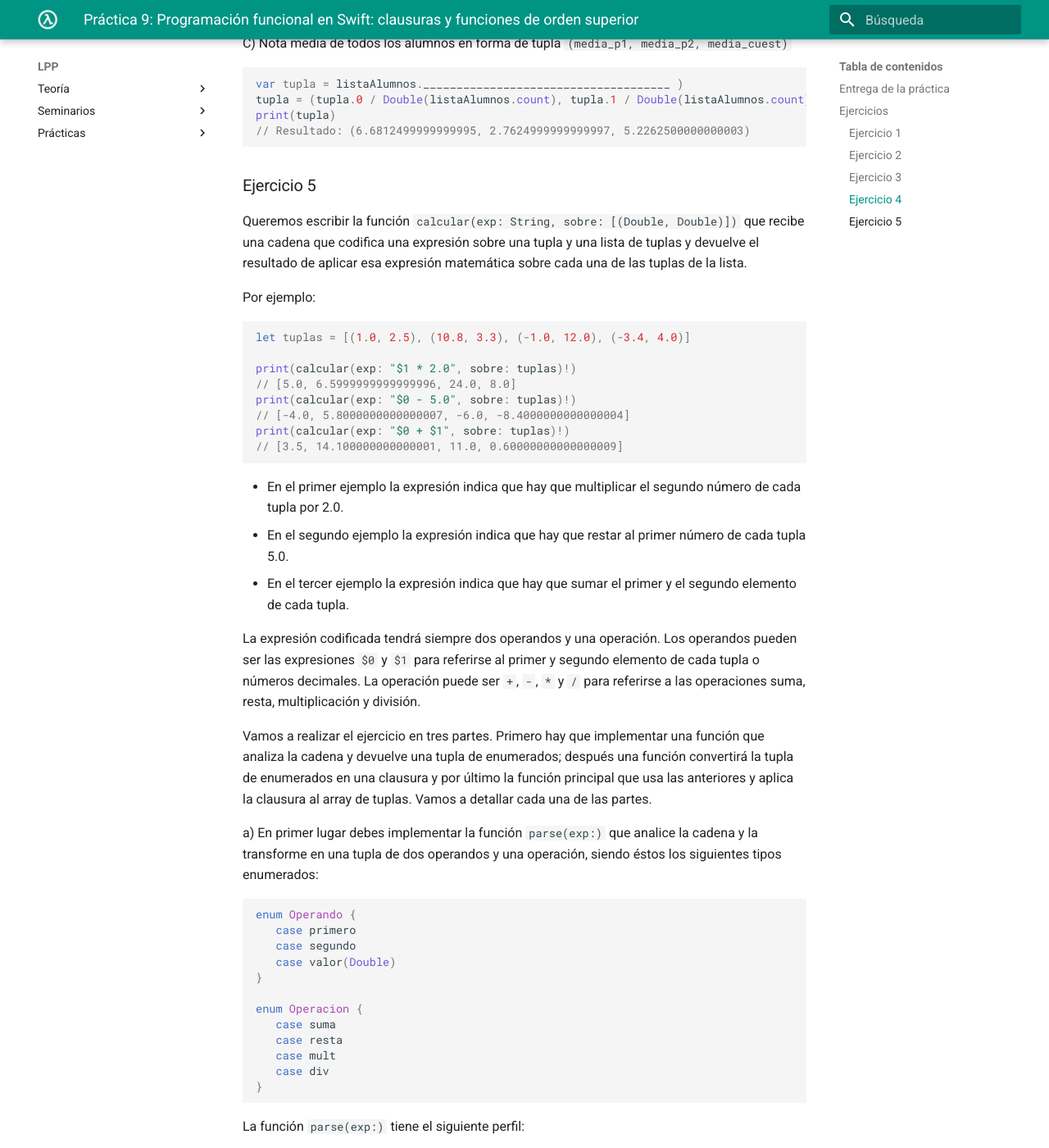
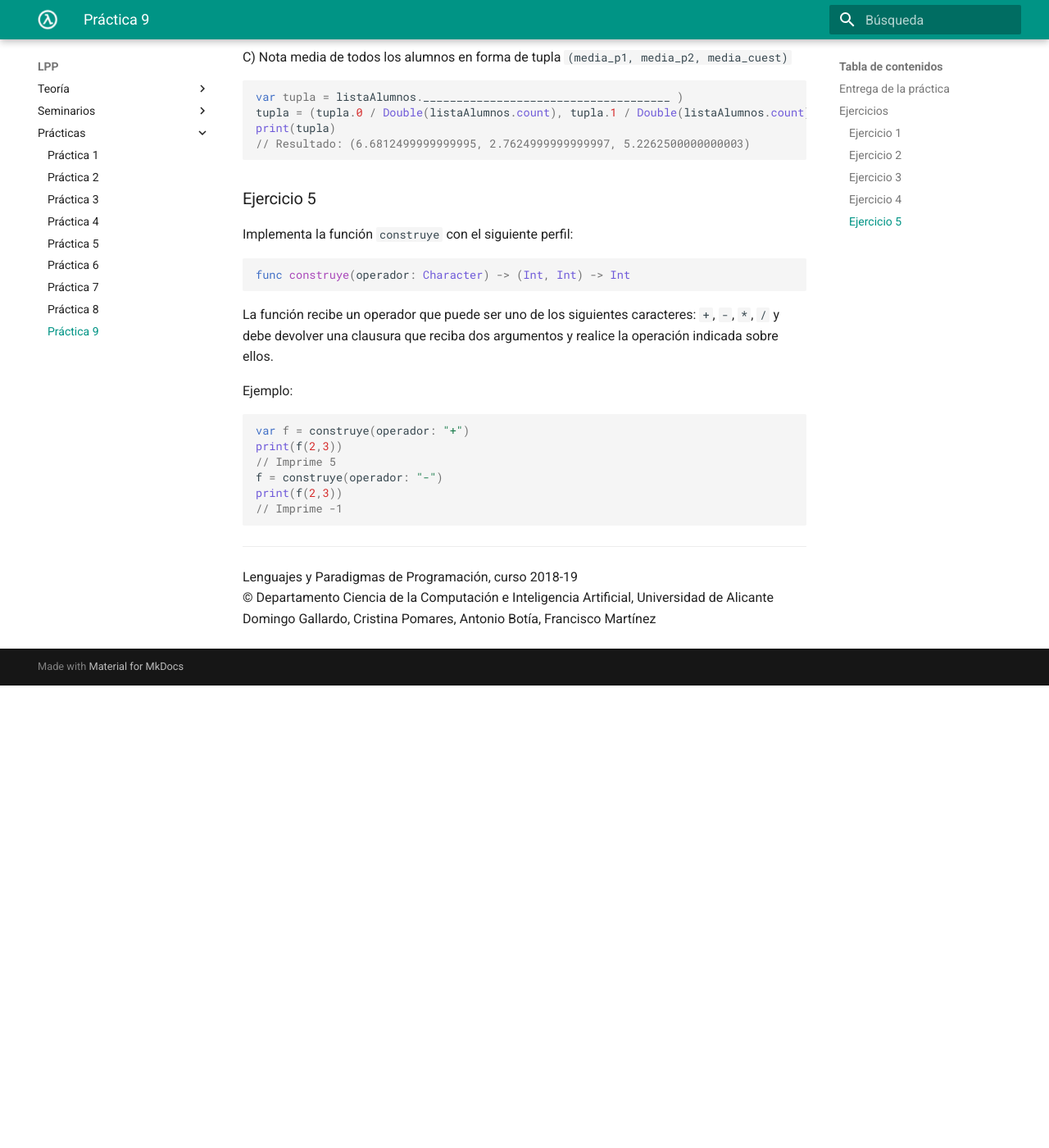
Before and after one commit to domingogallardo/apuntes-lpp, an MkDocs documentation site: the page built from docs/practicas/practica09/practica09.md, in a window 1280 px wide and 1400 px high, scrolled down 4767 px. Shown: the whole window at 82% size. Built offline with MkDocs 1.6.1 and Material for MkDocs 9.7.7, drawn with Linux system fonts in a browser that asks for light colours; after the commit the page ends 5603 px from its top, so only the background shows below that; some of the changed text lies outside the part shown.

Commit message:
Práctica 9

````diff
--- a/docs/practicas/practica09/practica09.md
+++ b/docs/practicas/practica09/practica09.md
@@ -157,24 +157,25 @@ de nota)
 parcial 3 para aprobar la asignatura en la convocatoria de Junio
 (orden decreciente de nota necesaria)
 
-**AYUDA:**
+Las ordenaciones hay que realizarlas usando la función `sorted`.
 
-Para que los listados se muestren formateados con espacios, puedes usar la siguiente
-función (para ello también debes incluir el import que se indica)
+!!! Note "Nota"
+    Para que los listados se muestren formateados con espacios, puedes usar la siguiente
+    función (para ello también debes incluir el import que se indica)
 
-```swift
+    ```swift
 
-import Foundation
+    import Foundation
 
-func imprimirListadoAlumnos(_ alumnos: [(String, Double, Double, Double, Int)]) {
-    print("Alumno   Parcial1   Parcial2   Cuest  Años")
-    for alu in alumnos {
-        alu.0.withCString {
-            print(String(format:"%-10s %5.2f      %5.2f    %5.2f  %3d", $0, alu.1,alu.2,alu.3,alu.4))
+    func imprimirListadoAlumnos(_ alumnos: [(String, Double, Double, Double, Int)]) {
+        print("Alumno   Parcial1   Parcial2   Cuest  Años")
+        for alu in alumnos {
+            alu.0.withCString {
+                print(String(format:"%-10s %5.2f      %5.2f    %5.2f  %3d", $0, alu.1,alu.2,alu.3,alu.4))
+            }
         }
     }
-}
-```
+    ```
 
 
 Ejemplo:
@@ -259,129 +260,28 @@ print(tupla)
 // Resultado: (6.6812499999999995, 2.7624999999999997, 5.2262500000000003)
 ```
 
-### Ejercicio 5
+### Ejercicio 5 ###
 
-Queremos escribir la función `calcular(exp: String, sobre:
-[(Double, Double)])` que recibe una cadena que codifica una expresión
-sobre una tupla y una lista de tuplas y devuelve el resultado de aplicar
-esa expresión matemática sobre cada una de las tuplas de la lista.
 
-Por ejemplo:
+Implementa la función `construye` con el siguiente perfil:
 
 ```swift
-
-let tuplas = [(1.0, 2.5), (10.8, 3.3), (-1.0, 12.0), (-3.4, 4.0)]
-
-print(calcular(exp: "$1 * 2.0", sobre: tuplas)!)
-// [5.0, 6.5999999999999996, 24.0, 8.0]
-print(calcular(exp: "$0 - 5.0", sobre: tuplas)!)
-// [-4.0, 5.8000000000000007, -6.0, -8.4000000000000004]
-print(calcular(exp: "$0 + $1", sobre: tuplas)!)
-// [3.5, 14.100000000000001, 11.0, 0.60000000000000009]
+func construye(operador: Character) -> (Int, Int) -> Int
 ```
 
-- En el primer ejemplo la expresión indica que hay que multiplicar el
-  segundo número de cada tupla por 2.0.
-- En el segundo ejemplo la expresión indica que hay que restar al
-  primer número de cada tupla 5.0.
-- En el tercer ejemplo la expresión indica que hay que sumar el primer
-  y el segundo elemento de cada tupla.
+La función recibe un operador que puede ser uno de los siguientes
+caracteres: `+`, `-`, `*`, `/` y debe devolver una clausura que reciba
+dos argumentos y realice la operación indicada sobre ellos.
 
-La expresión codificada tendrá siempre dos operandos y una
-operación. Los operandos pueden ser las expresiones `$0` y `$1` para
-referirse al primer y segundo elemento de cada tupla o números
-decimales. La operación puede ser `+`, `-`, `*` y `/` para referirse a
-las operaciones suma, resta, multiplicación y división.
-
-Vamos a realizar el ejercicio en tres partes. Primero hay que
-implementar una función que analiza la cadena y devuelve una tupla de
-enumerados; después una función convertirá la tupla de enumerados en
-una clausura y por último la función principal que usa las
-anteriores y aplica la clausura al array de tuplas. Vamos a detallar
-cada una de las partes.
-
-a) En primer lugar debes implementar la función `parse(exp:)` que analice la cadena y
-la transforme en una tupla de dos operandos y una operación, siendo
-éstos los siguientes tipos enumerados:
+Ejemplo:
 
 ```swift
-enum Operando {
-   case primero
-   case segundo
-   case valor(Double)
-}
-
-enum Operacion {
-   case suma
-   case resta
-   case mult
-   case div
-}
-```
-
-La función `parse(exp:)` tiene el siguiente perfil:
-
-```swift
-func parse(exp: String) -> (op1: Operando, op2: Operando, op: Operacion)?
-```
-
-Tendrás que definir **funciones auxiliares** para implementar esta
-función.
-
-**AYUDA**:
-
-Para construir un array con las palabras que aparecen en la frase, puedes usar la siguiente sentencia:
-
-```swift
-let arrayPalabras = frase.split(separator: " ").map(String.init)
-```
-
-Ejemplos:
-
-```swift
-parse("$0 + $1")
-// Devuelve opcional con la tupla (Operando.primero, Operando.segundo, Operacion.suma)
-parse("5.0 * $1")
-// Devuelve opcional con la tupla (Operando.valor(5.0), Operando.segundo, Operacion.mult)
-parse("Hola")
-// Devuelve nil
-```
-
-b) En segundo lugar debes implementar la función
-`construyeFunc(op1:op2:op:)` que recibe los enumerados que representan
-la expresión matemática y devuelve una clausura que aplica la
-expresión matemática a una tupla.
-
-La función tiene el siguiente perfil:
-
-```swift
-func construyeFunc(op1: Operando, op2: Operando, op: Operacion) -> ((Double, Double)) -> Double
-```
-
-También es conveniente que definas **funciones auxiliares**.
-
-<!-- Nota -->
-<table>
-<tr><td>
-
-<strong>Nota</strong>
-
-<p/>
-
-La clausura que se devuelve puede ser una clausura que captura los
-parámetros `op1`, `op2` y `op` y que los usa en su cuerpo. De esta
-forma podemos hacer una clausura genérica que llama a las funciones
-auxiliares y evitamos tener que escribir un número enorme de clasuras
-concretas con todas las posibles combinaciones de tuplas y operadores.
-</tr></td>
-</table>
-<!-- Nota -->
-
-c) Por último debes implementar la función `calcular(exp:sobre:)` con
-el siguiente perfil:
-
-```swift
-func calcular(exp str: String, sobre tuplas: Array<(Double, Double)>) -> [Double]?
+var f = construye(operador: "+")
+print(f(2,3))
+// Imprime 5
+f = construye(operador: "-")
+print(f(2,3))
+// Imprime -1
 ```
 
 ----
--- a/mkdocs.yml
+++ b/mkdocs.yml
@@ -22,7 +22,7 @@ nav:
    - 'Práctica 6': 'practicas/practica06/practica06.md'
    - 'Práctica 7': 'practicas/practica07/practica07.md'
    - 'Práctica 8': 'practicas/practica08/practica08.md'
-#   - 'Práctica 9': 'practicas/practica09/practica09.md'
+   - 'Práctica 9': 'practicas/practica09/practica09.md'
 #   - 'Práctica 10': 'practicas/practica10/practica10.md'
 #   - 'Práctica 11': 'practicas/practica11/practica11.md'
 
````
